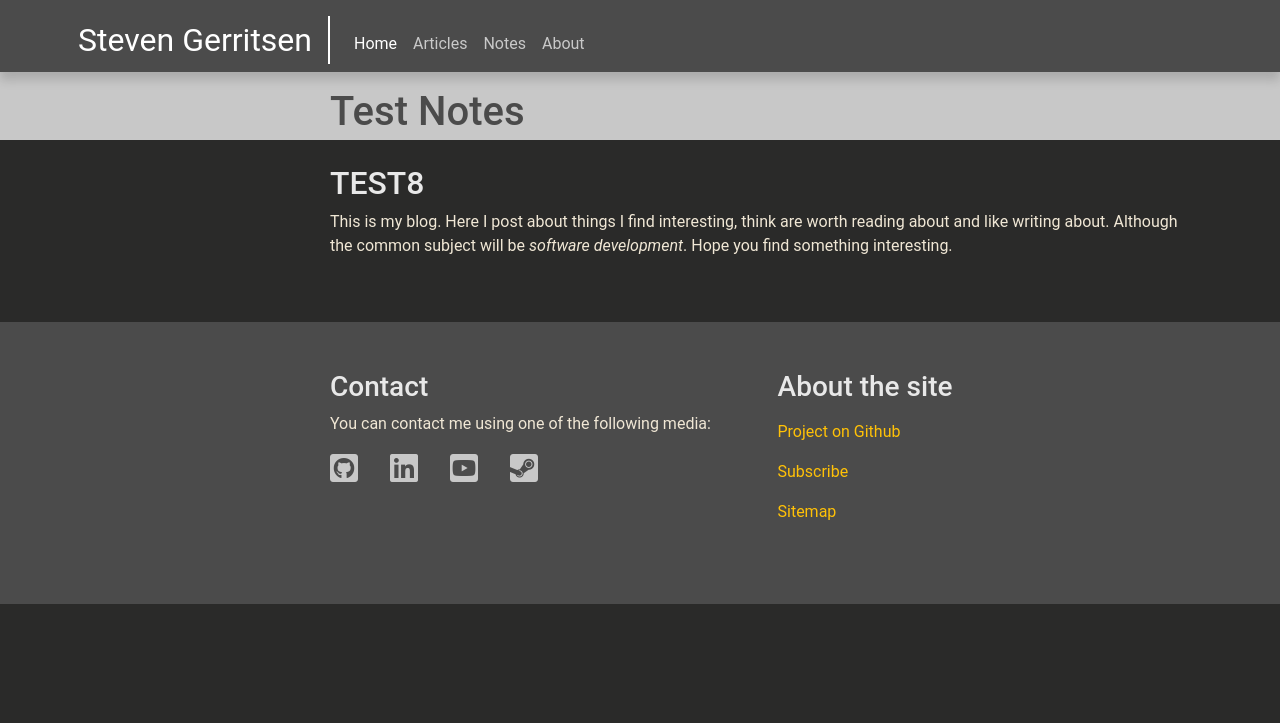
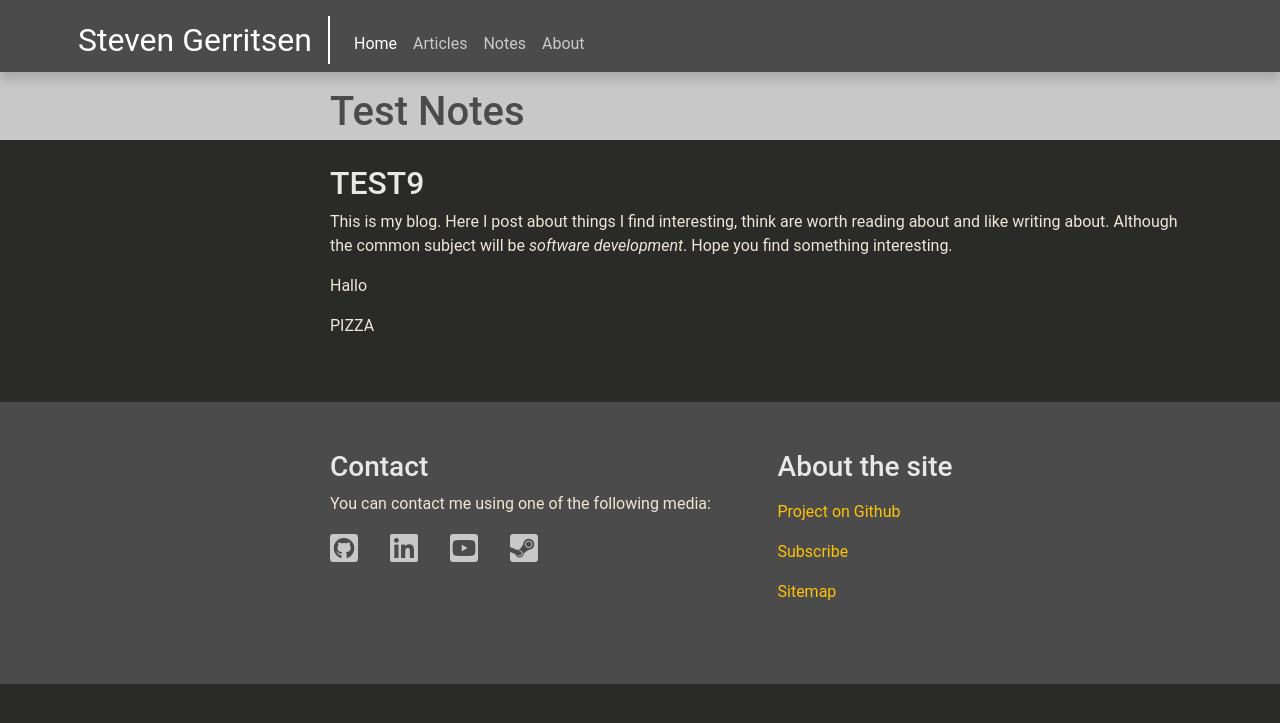
Before and after one commit to Steeff0/steeff0.github.io, a Jekyll site: the page built from pages/test-notes.md, in a window 1280 px wide. Shown: the top 723 px of the page. Built offline with Jekyll 4.4.1, drawn with Linux system fonts in a browser that asks for light colours; some web fonts are replaced.

Commit message:
Test with post overview

```diff
--- a/_includes/post-overview.html
+++ b/_includes/post-overview.html
@@ -1,9 +1,11 @@
+<p>Hallo</p>
 {%- if archive.size > 0 -%}
-<div class="row">
+<p>PIZZA</p>
+<!--<div class="row">-->
 <!--    {%- for post in archive -%}-->
 <!--    <div class="col-12 col-md-4 d-flex flex-align-stretch">-->
 <!--        {%- include post-card.html post=post -%}-->
 <!--    </div>-->
 <!--    {%- endfor -%}-->
-</div>
+<!--</div>-->
 {%- endif -%}
--- a/pages/test-notes.md
+++ b/pages/test-notes.md
@@ -6,8 +6,9 @@ sitemap: false
 ---
 {::options parse_block_html="true" /}
 <div class="intro mb-3">
-## TEST8
+## TEST9
 This is my blog. Here I post about things I find interesting, think are worth reading about and like writing about. Although the common subject will be _software development_. Hope you find something interesting.
 </div>
 
-{%- include post-overview.html archive=site.notes -%}
+{% assign archive = site.notes | sort: 'date' | reverse %}
+{%- include post-overview.html archive=archive -%}
```
